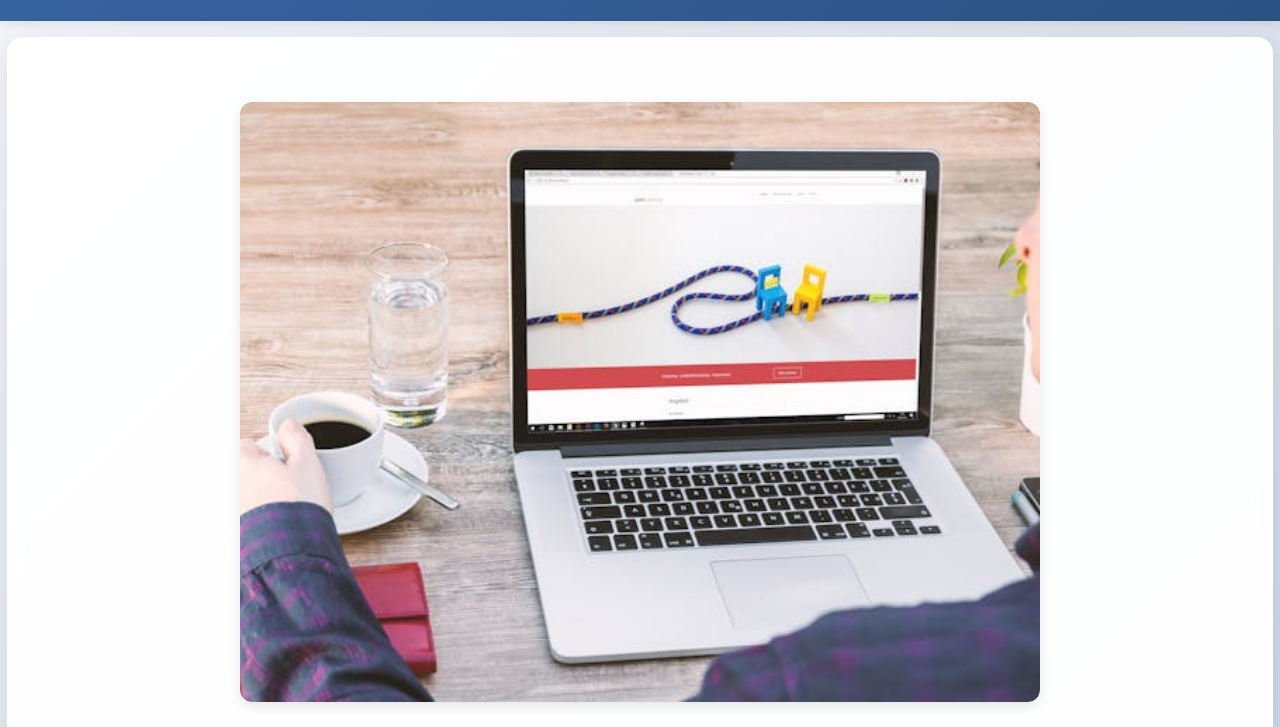
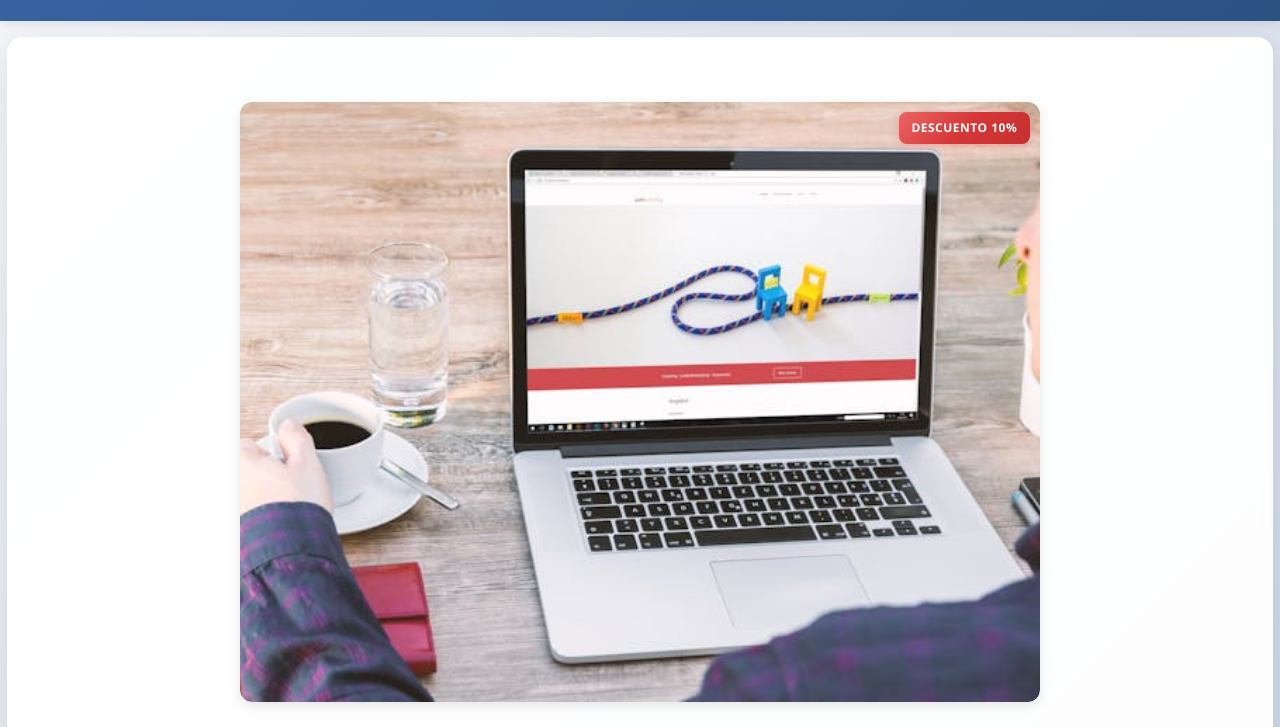
Before and after one commit to vgudiel-Git/catalogo-demo, an Eleventy site: page src/products/tutis.md in a window 1280 px wide. Shown: the part 73-800 px from the top of the page. Built offline with nearby package versions, Linux system fonts and the light colour scheme; Eleventy itself is replaced by a stand-in of ours; files that its build step writes are made by us from their sources.

Commit message:
Cambio de boton ofertas por Descuentos

```diff
--- a/src/_includes/layouts/product.njk
+++ b/src/_includes/layouts/product.njk
@@ -14,6 +14,16 @@ layout: layouts/base.njk
             {# Legacy format: images array with strings #}
             <img class="product-detail__img" src="{{ img }}" alt="{{ title + ' - Imagen ' + loop.index }}">
           {% endif %}
+          {% if loop.first %}
+            {% set discountPrice = price | calculateDiscountPrice(discount, discountPrice) %}
+            {% if discountPrice %}
+              {% if discount == 'custom' %}
+                <span class="offer-badge">Oferta</span>
+              {% else %}
+                <span class="offer-badge">Descuento {{ discount }}%</span>
+              {% endif %}
+            {% endif %}
+          {% endif %}
         </div>
       {% endfor %}
     </div>
@@ -22,10 +32,26 @@ layout: layouts/base.njk
   {% elif image %}
     <div class="gallery-item">
       <img class="product-detail__img" src="{{ image }}" alt="{{ title }}">
+      {% set discountPrice = price | calculateDiscountPrice(discount, discountPrice) %}
+      {% if discountPrice %}
+        {% if discount == 'custom' %}
+          <span class="offer-badge">Oferta</span>
+        {% else %}
+          <span class="offer-badge">Descuento {{ discount }}%</span>
+        {% endif %}
+      {% endif %}
     </div>
   {% else %}
     <div class="gallery-item">
       <img class="product-detail__img" src="/assets/images/default.jpg" alt="{{ title }}">
+      {% set discountPrice = price | calculateDiscountPrice(discount, discountPrice) %}
+      {% if discountPrice %}
+        {% if discount == 'custom' %}
+          <span class="offer-badge">Oferta</span>
+        {% else %}
+          <span class="offer-badge">Descuento {{ discount }}%</span>
+        {% endif %}
+      {% endif %}
     </div>
   {% endif %}
 
--- a/src/assets/css/main.css
+++ b/src/assets/css/main.css
@@ -560,6 +560,35 @@ footer {
   position: relative;
 }
 
+/* Etiqueta de oferta para gallery items */
+.gallery-item .offer-badge {
+  position: absolute;
+  top: 10px;
+  right: 10px;
+  background: linear-gradient(135deg, #e53e3e 0%, #c53030 100%);
+  color: white;
+  padding: 0.4rem 0.8rem;
+  border-radius: 8px;
+  font-size: 0.75rem;
+  font-weight: bold;
+  text-transform: uppercase;
+  box-shadow: 0 2px 8px rgba(229, 62, 62, 0.3);
+  z-index: 10;
+  letter-spacing: 0.5px;
+}
+
+.gallery-item .offer-badge::before {
+  content: '';
+  position: absolute;
+  top: 0;
+  left: 0;
+  right: 0;
+  bottom: 0;
+  background: linear-gradient(135deg, rgba(255,255,255,0.2) 0%, transparent 50%);
+  border-radius: 8px;
+  pointer-events: none;
+}
+
 .gallery-item:hover {
   transform: translateY(-4px);
   box-shadow: 0 8px 24px rgba(0,0,0,0.15);
```
Also changed, not shown: src/index.njk (+10 -5 lines).
